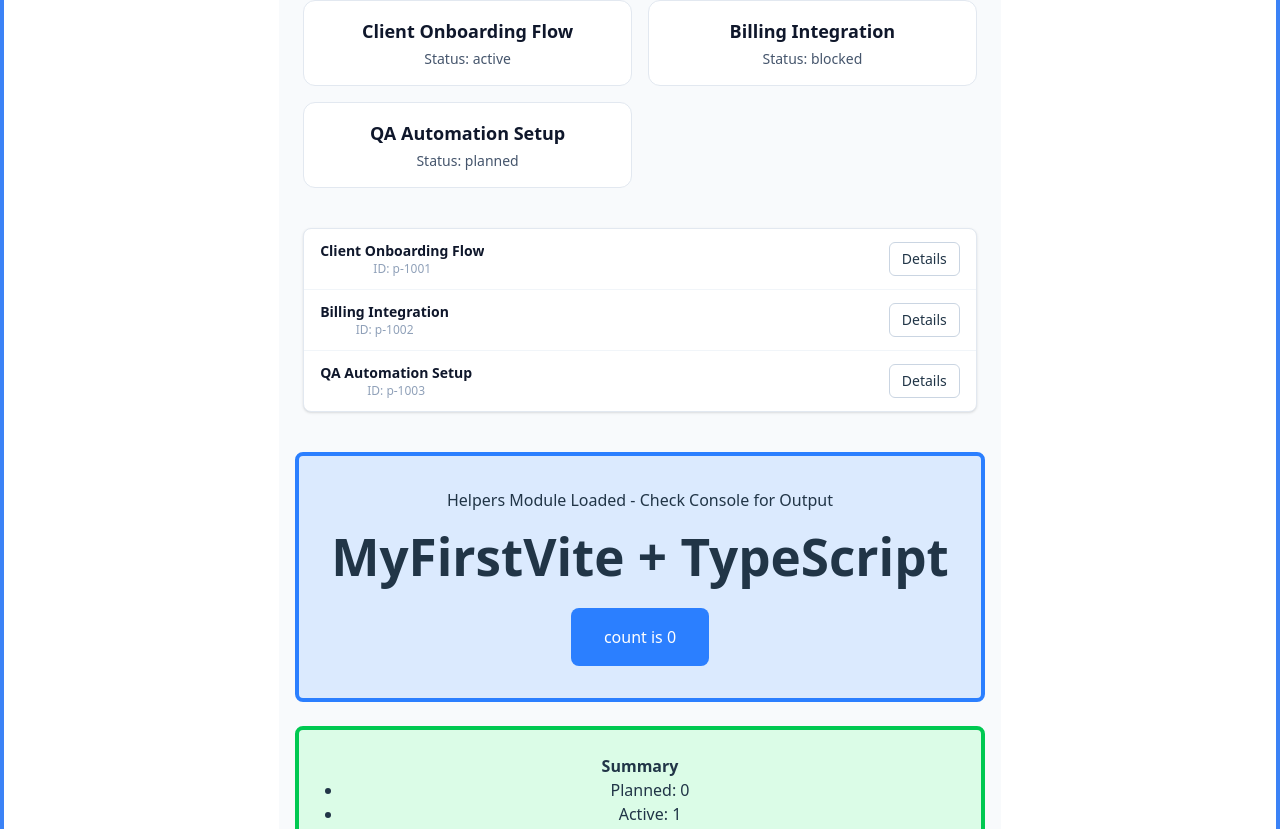
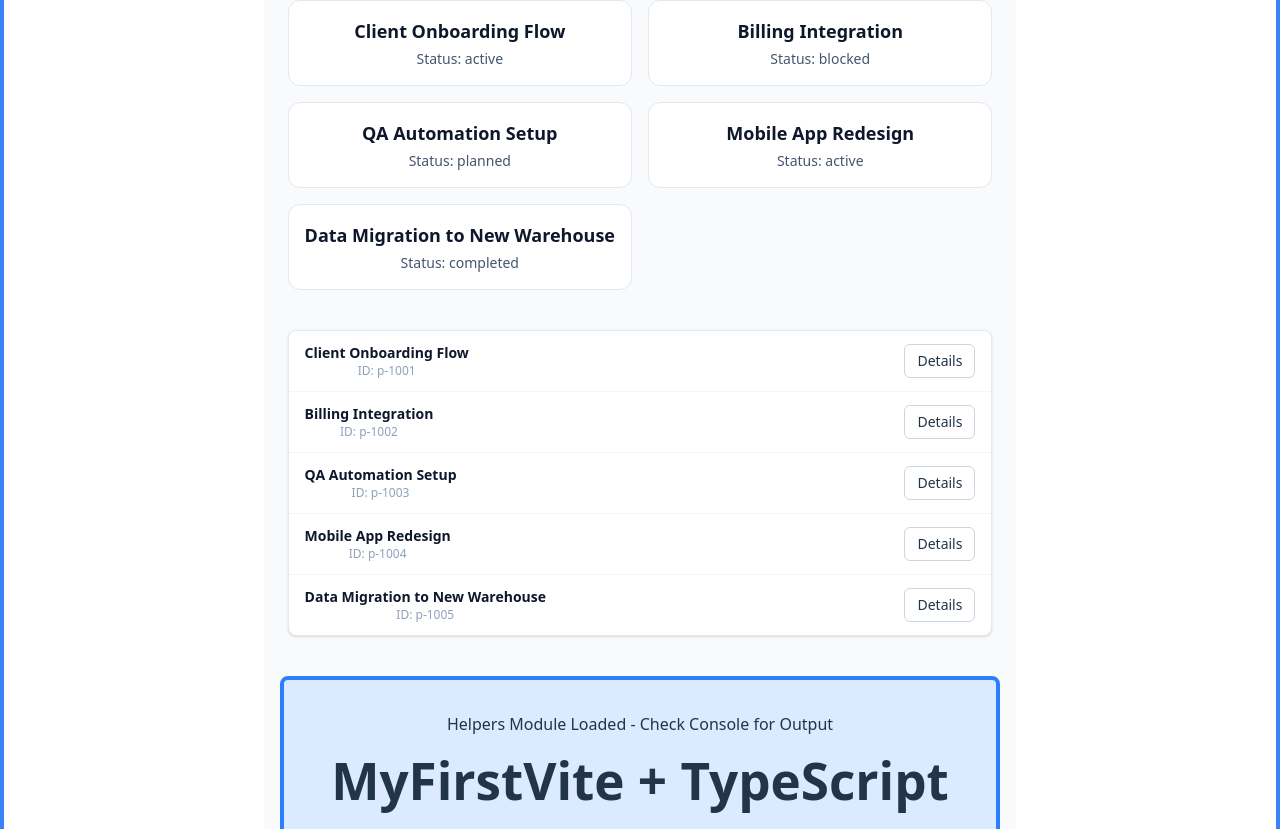
Before and after one commit to jadiennejenson/ts-intro-vite, a React (Vite) app: page / in a window 1280 px wide. Shown: the part 371-1200 px from the top of the page. Built offline with nearby package versions, Linux system fonts and the light colour scheme.

Commit message:
clean up projects

```diff
--- a/src/App.tsx
+++ b/src/App.tsx
@@ -1,3 +1,4 @@
+/* eslint-disable @typescript-eslint/no-unused-vars */
 import { useState } from 'react';
 import './App.css';
 import { trackerCard } from './sandbox/trackerBasics';
@@ -17,7 +18,9 @@ export default function App() {
         <p className="mt-1 text-sm text-slate-600">Sprint 4: DOM Selection & Manipulation</p>
       </div>
 
-      <ProjectDashboard projects={projects} />
+      <ProjectDashboard projects={projects} selectedProjectId={null} onProjectClick={function (_id: string): void {
+        throw new Error('Function not implemented.');
+      } } />
 
       {/* Sprint 3 UI / Legacy Section */}
       <div className="mx-auto w-full max-w-5xl p-4 space-y-6">
--- a/src/components/ProjectDetailPanel.tsx
+++ b/src/components/ProjectDetailPanel.tsx
@@ -1,6 +1,7 @@
 
 // Adjust this import path to where your Project type is defined.
 import type { Project } from "../project-tracker";
+
 
 
 
--- a/src/data/projects.ts
+++ b/src/data/projects.ts
@@ -22,7 +22,24 @@ export const projects: Project[] = [
     status: "planned",
     dueDate: "2025-03-01",
     tags: ["devops"]
+  },
+  {
+    id: "p-1004",
+    name: "Mobile App Redesign",
+    status: "active",
+    dueDate: "2025-04-30",
+    tags: ["mobile", "design"],
+    notes: "Kickoff meeting scheduled for next week."
+  },
+  {
+    id: "p-1005",
+    name: "Data Migration to New Warehouse",
+    status: "completed",
+    dueDate: "2025-01-20",
+    tags: ["data", "backend"],
+    notes: "Migration completed successfully with zero downtime."
   }
+
 ];
 
 // Try a deliberate mistake (then fix it):
--- a/src/models/project.ts
+++ b/src/models/project.ts
@@ -4,31 +4,22 @@ export type StatusFilter = Project["status"] | "all";
 
 export type StatusInput = ProjectStatus | string | null | undefined;
 
+
+
 export interface Project {
-  /** A stable identifier we never want to accidentally change */
   readonly id: string;
+  name: string;
+  status: ProjectStatus;
+  dueDate?: string;        // optional — but what format? ISO? US?
+  tags?: string[] | null;  // optional AND nullable — why both?
+  notes?: string;
+  ownerEmail?: string;
+  estimatedHours?: number; // 0 is valid but falsy — a trap!
+  description?: string;
+  days?: number;           // what does this mean? duration? remaining?
+  clientName: string;
+}
 
-  /** Human-friendly name shown in the UI */
-  name: string;
-
-  /** Current workflow status */
-  status: ProjectStatus;
-
-  /** ISO date string (e.g., 2025-01-15). Optional because not all projects have a deadline yet. */
-  dueDate?: string;
-
-  /** Tags are a list, so we use an array type */
-  tags: string[];
-
-  /** Optional free-form notes */
-  notes?: string;
-  // These are the “completeness” fields we’ll validate
-  ownerEmail?: string;
-  estimatedHours?: number; // important: 0 is a valid number, but it's falsy
-  description?: string; // optional, but if provided should be an array
-  days?: number; // optional, but if provided should be a number
-
-}
 
 export const projects: Project[] = [
  {
@@ -39,6 +30,7 @@ export const projects: Project[] = [
    estimatedHours: 12,
    description: "Define steps and screens",
    tags: [],
+   clientName: ""
  },{
    id: "p2",
    name: "Bug bash",
@@ -47,6 +39,7 @@ export const projects: Project[] = [
    estimatedHours: 0, // intentionally 0 to test truthiness pitfalls
    description: "One-day bug cleanup",
    tags: [],
+   clientName: ""
  },{
     id: "p3",
     name: "New landing page",
@@ -54,6 +47,7 @@ export const projects: Project[] = [
     estimatedHours: 8,
     description: "Waiting on brand assets",
     tags: [],
+    clientName: ""
   }
 ];
 
@@ -83,21 +77,24 @@ export const projectA: Project = {
   id: "p1",
   name: "Client Website Redesign",
   status: "active",
-  tags: [], // Add tags as an empty array or with relevant strings
+  tags: [],
+  clientName: ""
 };
 
 export const projectC: Project = {
   id: "p3",
   name: "New Landing Page",
   status: "blocked",
-  tags: [], // Add tags as an empty array or with relevant strings
+  tags: [],
+  clientName: ""
 };
 
 export const projectD: Project = {
   id: "p4",
   name: "SEO Optimization",
   status: "planned",
-  tags: [], // Add tags as an empty array or with relevant strings
+  tags: [],
+  clientName: ""
 };
 
 // ❌ Intentionally wrong to demonstrate safety:
--- a/src/project-tracker/index.ts
+++ b/src/project-tracker/index.ts
@@ -1,4 +1,3 @@
-export type { Project, ProjectStatus } from "./types";
 export { sampleProjects } from "./sampleData";
 export {
   isNonEmptyString,
--- a/src/sandbox/trackerBasics.ts
+++ b/src/sandbox/trackerBasics.ts
@@ -7,14 +7,14 @@ const maxCollaborators: number = 10;
 const isArchived: boolean = false;
 
 // These values might change as the project evolves
-let projectName = "Website Redesign";
-let taskCount = 3;
-let isActive = true;
+const projectName = "Website Redesign";
+const taskCount = 3;
+const isActive = true;
 
-let lastSyncedAt: Date | undefined = undefined;
+const lastSyncedAt: Date | undefined = undefined;
 
 // A value that is intentionally empty (e.g., no description provided)
-let projectDescription: string | null = null;
+const projectDescription: string | null = null;
 // Updating mutable values
 
 let completedTasks = 1;
```
Lines whose indentation alone changed are shown as unchanged.
